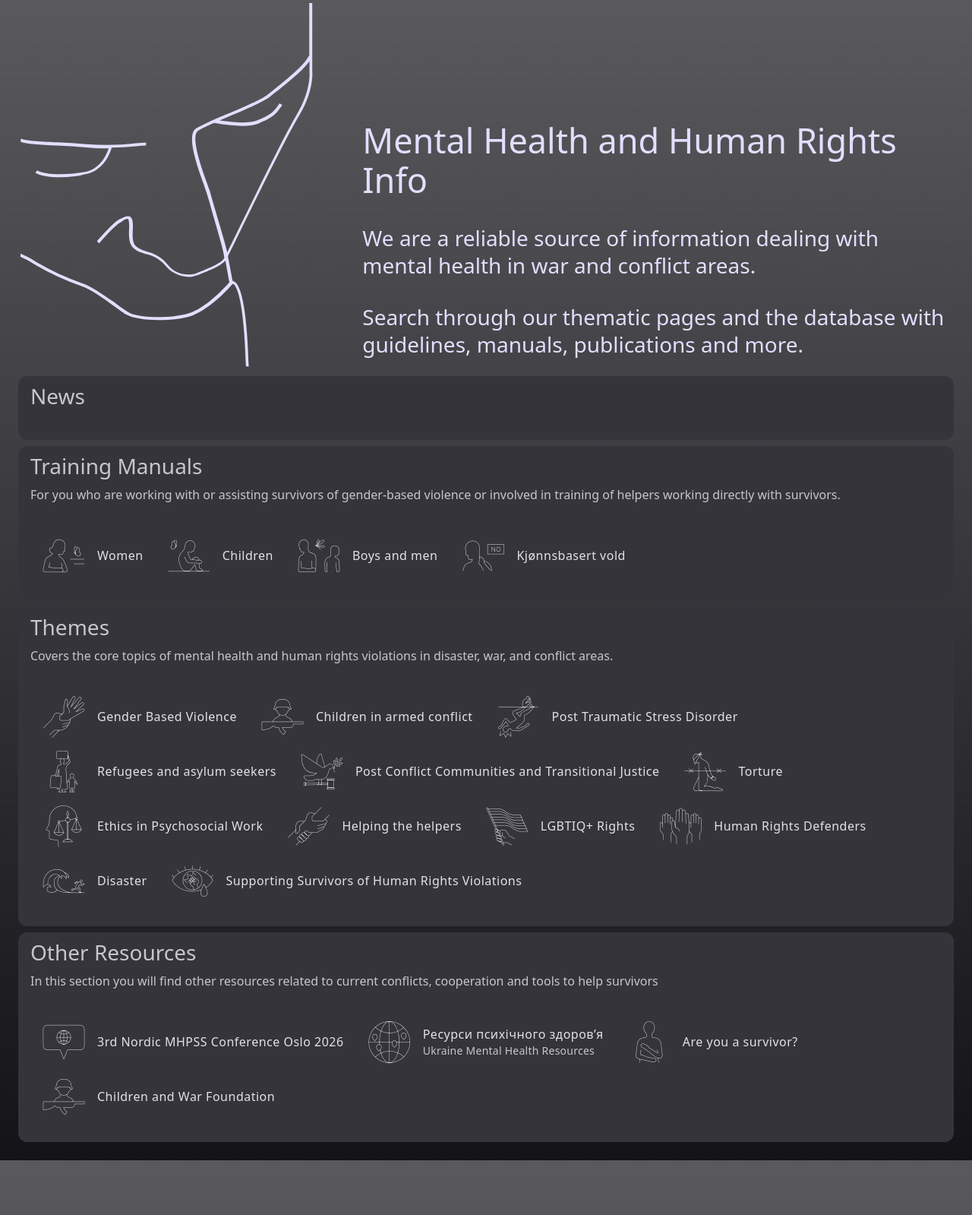
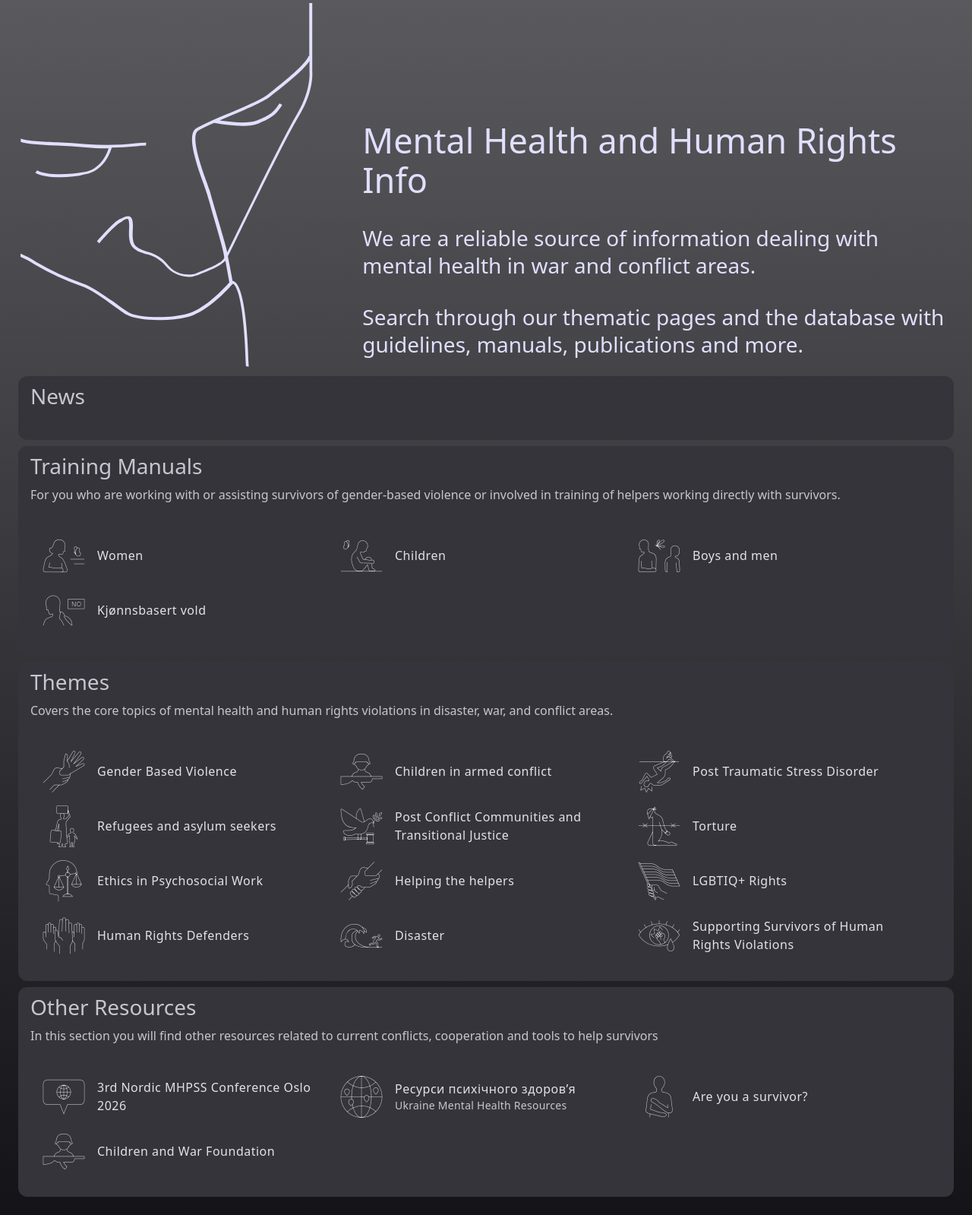
Before and after one commit to henkpb/hhri, a Jekyll site: the page built from index.md, in a window 1280 px wide. Shown: the whole page at 76% size. Built offline with Jekyll 4.4.1, drawn with Linux system fonts in a browser that asks for light colours; some web fonts are replaced; before the commit the page ends 1527 px from its top, so only the background shows below that.

Commit message:
Update home.css

```diff
--- a/css/home.css
+++ b/css/home.css
@@ -38,6 +38,9 @@
   display: flex;
   flex-wrap: wrap;
 }
+.micl-list li {
+  inline-size: calc((1600px - 32px) / 4);
+}
 
 .hhri-icon {
   font-family: 'hhri';
```
